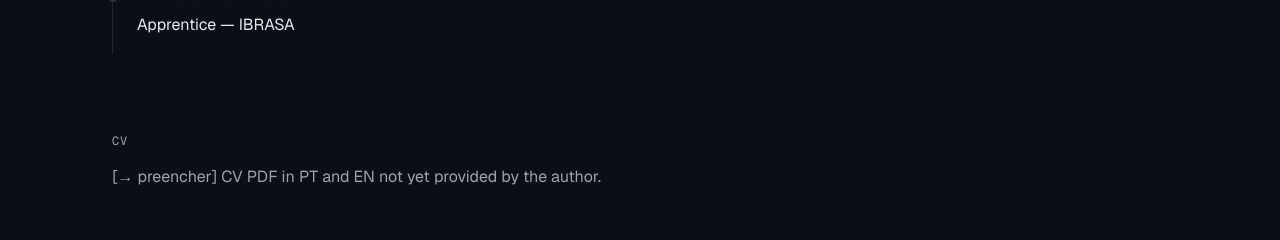
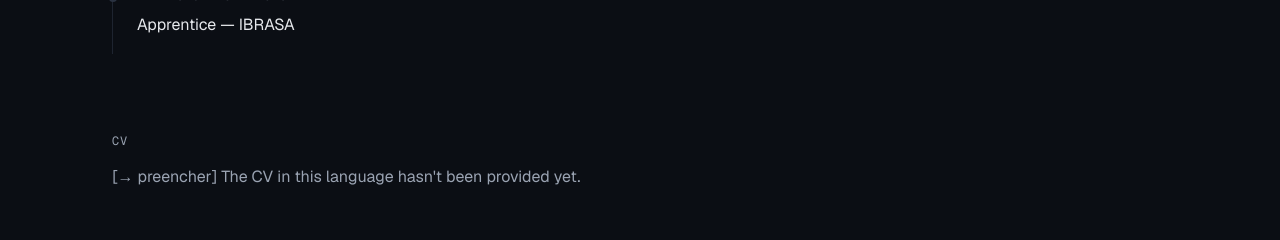
Before and after one commit to MatheusAmorimm/portfolio, a Next.js app: page /en/sobre in a window 1280 px wide. Shown: the part 1460-1700 px from the top of the page. Built offline with nearby package versions, Linux system fonts and the light colour scheme.

Commit message:
feat: offer the pt cv for download

```diff
--- a/src/app/[locale]/projetos/[slug]/page.tsx
+++ b/src/app/[locale]/projetos/[slug]/page.tsx
@@ -1,8 +1,6 @@
-import { hasLocale } from "next-intl";
 import { getLocale, getTranslations } from "next-intl/server";
 import { notFound } from "next/navigation";
 import { Container } from "@/components/ui/Container";
-import { routing } from "@/i18n/routing";
 import { getProject, listProjects } from "@/lib/projects/loader";
 import { compileBody } from "@/lib/projects/render";
 
@@ -26,10 +24,7 @@ export default async function CasePage({
     notFound();
   }
 
-  const rawLocale = await getLocale();
-  const locale = hasLocale(routing.locales, rawLocale)
-    ? rawLocale
-    : routing.defaultLocale;
+  const locale = await getLocale();
   const t = await getTranslations("project");
 
   const source = locale === "en" ? project.body.en : project.body.pt;
--- a/src/app/[locale]/sobre/page.tsx
+++ b/src/app/[locale]/sobre/page.tsx
@@ -1,10 +1,13 @@
-import { useTranslations } from "next-intl";
+import { useLocale, useTranslations } from "next-intl";
 import { Timeline } from "@/components/sections/Timeline";
 import { StackStrip } from "@/components/sections/StackStrip";
+import { Button } from "@/components/ui/Button";
 import { Container } from "@/components/ui/Container";
+import { CV } from "@/lib/cv";
 
 export default function AboutPage() {
   const t = useTranslations("about");
+  const cv = CV[useLocale()];
 
   return (
     <>
@@ -36,7 +39,15 @@ export default function AboutPage() {
             >
               {t("cvTitle")}
             </h2>
-            <p className="mt-3 text-muted">{t("cvPending")}</p>
+            {cv ? (
+              <div className="mt-4">
+                <Button href={cv} variant="secondary" external>
+                  {t("cvDownload")}
+                </Button>
+              </div>
+            ) : (
+              <p className="mt-3 text-muted">{t("cvPending")}</p>
+            )}
           </section>
         </Container>
       </section>
--- a/src/components/sections/Hero.tsx
+++ b/src/components/sections/Hero.tsx
@@ -1,9 +1,11 @@
-import { useTranslations } from "next-intl";
+import { useLocale, useTranslations } from "next-intl";
 import { Button } from "@/components/ui/Button";
 import { Container } from "@/components/ui/Container";
+import { CV } from "@/lib/cv";
 
 export function Hero() {
   const t = useTranslations("hero");
+  const cv = CV[useLocale()];
 
   return (
     <section className="py-(--space-section)">
@@ -34,9 +36,20 @@ export function Hero() {
           style={{ animationDelay: "240ms" }}
         >
           <Button href="/projetos">{t("ctaProjects")}</Button>
-          <Button href="/sobre" variant="secondary">
-            {t("ctaCv")}
-          </Button>
+          {/*
+            Sem currículo neste idioma, o CTA leva para /sobre, onde a
+            seção de currículo explica a ausência — melhor que um botão
+            de download que daria 404.
+          */}
+          {cv ? (
+            <Button href={cv} variant="secondary" external>
+              {t("ctaCv")}
+            </Button>
+          ) : (
+            <Button href="/sobre" variant="secondary">
+              {t("ctaCv")}
+            </Button>
+          )}
         </div>
       </Container>
     </section>
--- a/src/content/i18n/en.json
+++ b/src/content/i18n/en.json
@@ -23,7 +23,8 @@
     "outside": "basketball, video games, and reading about technology — plus a month in Montevideo on an intensive Spanish course at Universidad Católica del Uruguay.",
     "readMore": "Read the full background",
     "cvTitle": "CV",
-    "cvPending": "[→ preencher] CV PDF in PT and EN not yet provided by the author."
+    "cvDownload": "Download CV (PDF)",
+    "cvPending": "[→ preencher] The CV in this language hasn't been provided yet."
   },
   "timeline": {
     "title": "Background",
--- a/src/content/i18n/pt.json
+++ b/src/content/i18n/pt.json
@@ -23,7 +23,8 @@
     "outside": "basquete, videogame e leitura sobre tecnologia — além de um mês em Montevidéu num curso intensivo de espanhol na Universidad Católica del Uruguay.",
     "readMore": "Ler a trajetória completa",
     "cvTitle": "Currículo",
-    "cvPending": "[→ preencher] PDF do currículo em PT e EN ainda não fornecido pelo autor."
+    "cvDownload": "Baixar currículo (PDF)",
+    "cvPending": "[→ preencher] O currículo neste idioma ainda não foi fornecido."
   },
   "timeline": {
     "title": "Trajetória",
--- a/src/global.d.ts
+++ b/src/global.d.ts
@@ -1,4 +1,5 @@
 import type pt from "./content/i18n/pt.json";
+import type { routing } from "./i18n/routing";
 
 // O dicionário PT é a fonte da verdade das chaves: é o idioma padrão e o
 // único que nunca fica incompleto. Ligar o t() a ele faz o TypeScript
@@ -8,8 +9,12 @@ import type pt from "./content/i18n/pt.json";
 // `declare global { interface IntlMessages extends Messages {} }`: a regra
 // @typescript-eslint/no-empty-object-type está como erro neste projeto e
 // reprovaria a interface vazia.
+// `Locale` faz useLocale() e getLocale() devolverem "pt" | "en" em vez de
+// string, o que permite indexar mapas por idioma sem revalidar o valor
+// que o roteamento já garantiu.
 declare module "next-intl" {
   interface AppConfig {
+    Locale: (typeof routing.locales)[number];
     Messages: typeof pt;
   }
 }
--- /dev/null
+++ b/src/lib/cv.ts
@@ -0,0 +1,18 @@
+import type { Locale } from "next-intl";
+
+/**
+ * Currículo publicado, por idioma. Caminho a partir de `public/`.
+ *
+ * `null` significa que o autor ainda não forneceu o arquivo daquele
+ * idioma: a interface mostra o marcador [→ preencher], nunca um botão
+ * que daria 404.
+ *
+ * A versão publicada é a SEM endereço e SEM telefone (CLAUDE.md,
+ * "Segurança"). Confira o conteúdo antes de trocar o arquivo — o Git
+ * guarda todas as versões, e remover depois não apaga o histórico.
+ */
+export const CV: Record<Locale, string | null> = {
+  pt: "/cv-matheus-amorim-pt.pdf",
+  // → "/cv-matheus-amorim-en.pdf" quando o autor entregar a versão EN.
+  en: null,
+};
```
Also changed, not shown: 2 other files (tests, documents, lock files or other folders).
